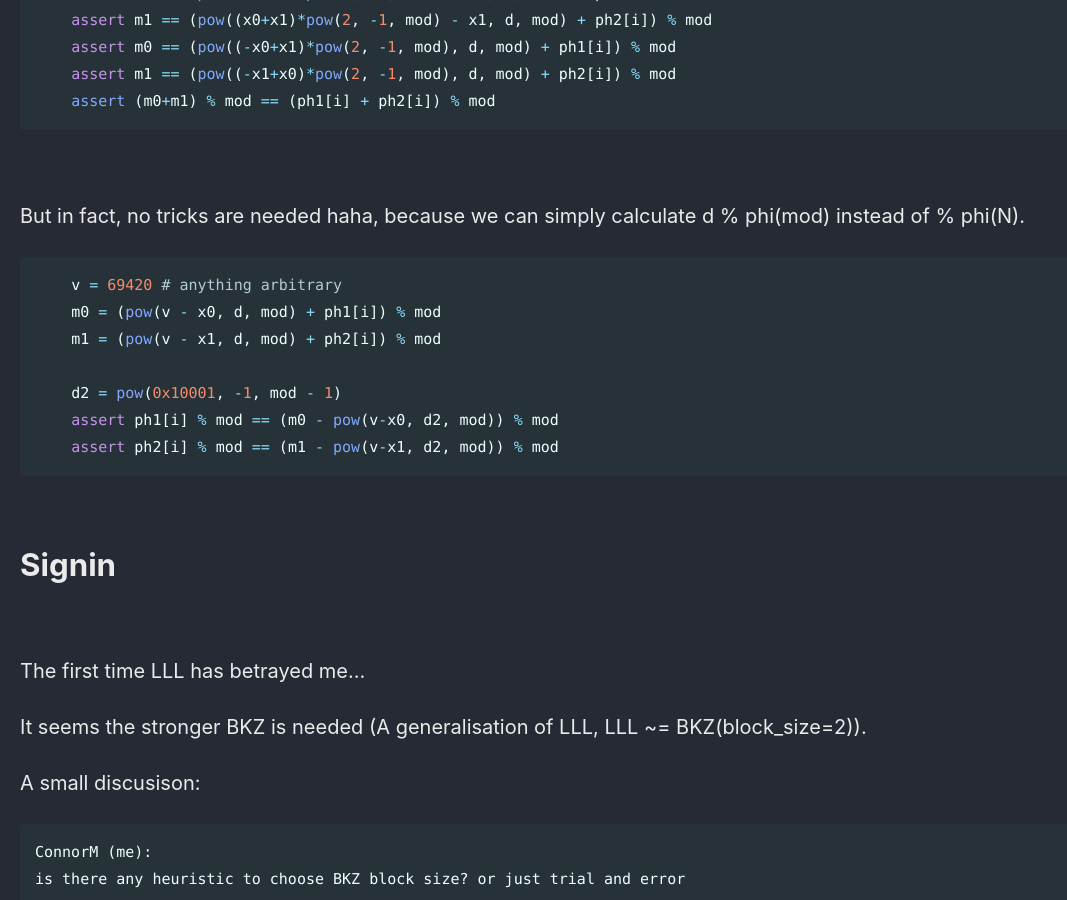
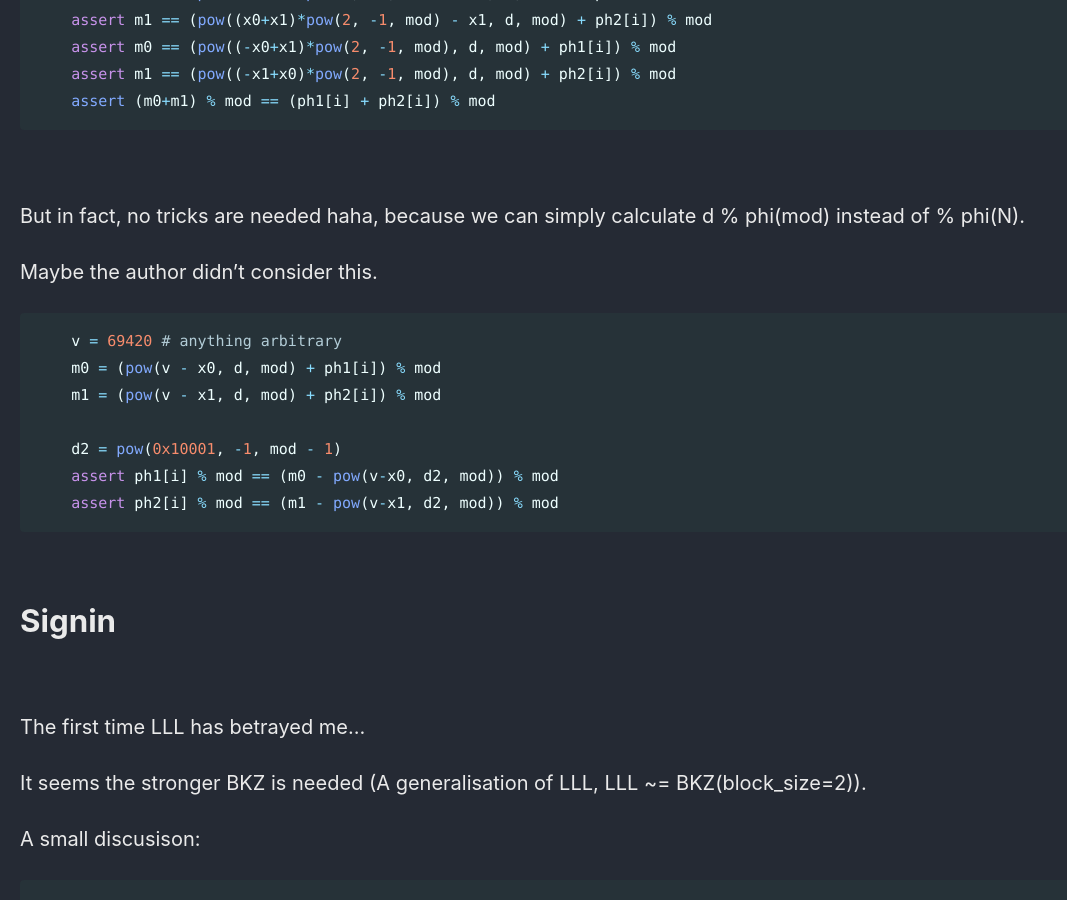
Before and after one commit to Connor-McCartney/Connor-McCartney.github.io, a Jekyll site: the page built from _pages/cryptography/other/0CTF2024.md, in a window 1280 px wide and 900 px high, scrolled down 2166 px. Shown: the whole window, without its empty margins (0-1067 px from the left). Built offline with Jekyll 4.4.1, drawn with Linux system fonts in a browser that asks for light colours; cached includes are drawn as plain includes.

Commit message:
Update 0CTF2024.md

````diff
--- a/_pages/cryptography/other/0CTF2024.md
+++ b/_pages/cryptography/other/0CTF2024.md
@@ -91,6 +91,8 @@ A neat trick exists, v=(x0+x1)/2 (% mod)
 <br>
 
 But in fact, no tricks are needed haha, because we can simply calculate d % phi(mod) instead of % phi(N).
+
+Maybe the author didn't consider this.
 
 ```python
     v = 69420 # anything arbitrary
````
